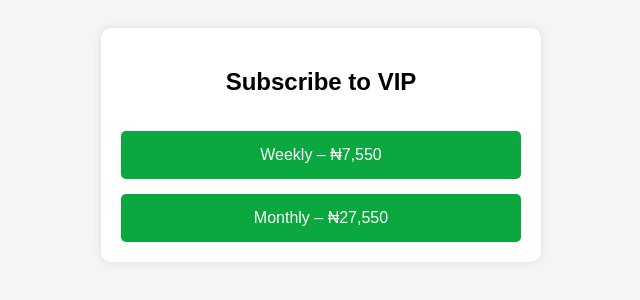
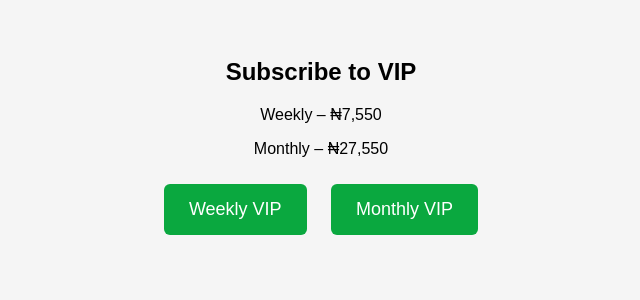
Before and after one commit to Solomon1011/vip-flask-server, a Flask app: page /vip in a window 1280 px wide. Shown: the top 300 px of the page, without its empty margins (319-959 px from the left). Run offline with Flask 3, Linux system fonts and the light colour scheme; the visitor is signed in with stand-in values (Sample User, id 1); some libraries are stand-ins or nearby versions.

Commit message:
Update vip.html

```diff
--- a/templates/vip.html
+++ b/templates/vip.html
@@ -3,82 +3,70 @@
 <head>
   <meta charset="UTF-8">
   <title>VIP Subscription</title>
-  <meta name="viewport" content="width=device-width, initial-scale=1.0">
+
+  <!-- Paystack Script (MUST be here) -->
+  <script src="https://js.paystack.co/v1/inline.js"></script>
 
   <style>
     body {
       font-family: Arial, sans-serif;
       background: #f5f5f5;
-      padding: 20px;
+      padding: 30px;
+      text-align: center;
     }
-
-    .vip-box {
-      background: #fff;
-      padding: 20px;
-      border-radius: 10px;
-      text-align: center;
-      max-width: 400px;
-      margin: auto;
-      box-shadow: 0 0 10px rgba(0,0,0,0.1);
-    }
-
     button {
-      width: 100%;
-      padding: 15px;
-      margin-top: 15px;
-      font-size: 16px;
+      padding: 15px 25px;
+      margin: 10px;
+      font-size: 18px;
+      cursor: pointer;
       border: none;
-      border-radius: 5px;
+      border-radius: 6px;
       background: #0aa83f;
       color: #fff;
-      cursor: pointer;
-    }
-
-    button:hover {
-      background: #088a33;
     }
   </style>
 </head>
 <body>
 
-  <div class="vip-box">
-    <h2>Subscribe to VIP</h2>
+  <h2>Subscribe to VIP</h2>
+  <p>Weekly – ₦7,550</p>
+  <p>Monthly – ₦27,550</p>
 
-    <button onclick="payVIP('weekly')">
-      Weekly – ₦7,550
-    </button>
-
-    <button onclick="payVIP('monthly')">
-      Monthly – ₦27,550
-    </button>
-  </div>
-
-  <!-- PAYSTACK SCRIPT -->
-  <script src="https://js.paystack.co/v1/inline.js"></script>
+  <button onclick="payWeekly()">Weekly VIP</button>
+  <button onclick="payMonthly()">Monthly VIP</button>
 
   <script>
-    function payVIP(plan) {
-
-      var amount = plan === 'weekly' ? 755000 : 2755000;
-
-      var handler = PaystackPop.setup({
+    function payWeekly() {
+      let handler = PaystackPop.setup({
         key: 'pk_test_8f53865d8bded27a891f25b99bcdc15ccd9c6d6e',
-        email: 'customer@email.com',
-        amount: amount,
+        email: 'testuser@email.com',
+        amount: 755000,
         currency: 'NGN',
-        ref: 'VIP_' + Math.floor(Math.random() * 1000000000),
-
+        ref: 'WEEKLY_' + Math.floor(Math.random() * 1000000000),
         callback: function(response) {
-          alert('Payment successful! Reference: ' + response.reference);
-          // redirect if you want
-          // window.location.href = "vip-success.html";
+          alert('Payment successful! Ref: ' + response.reference);
         },
-
         onClose: function() {
-          alert('Payment cancelled');
+          alert('Payment window closed');
         }
       });
+      handler.openIframe();
+    }
 
+    function payMonthly() {
+      let handler = PaystackPop.setup({
+        key:  'pk_test_8f53865d8bded27a891f25b99bcdc15ccd9c6d6e',
+        email: 'testuser@email.com',
+        amount: 2755000,
+        currency: 'NGN',
+        ref: 'MONTHLY_' + Math.floor(Math.random() * 1000000000),
+        callback: function(response) {
+          alert('Payment successful! Ref: ' + response.reference);
+        },
+        onClose: function() {
+          alert('Payment window closed');
+        }
+      });
       handler.openIframe();
     }
   </script>
```
